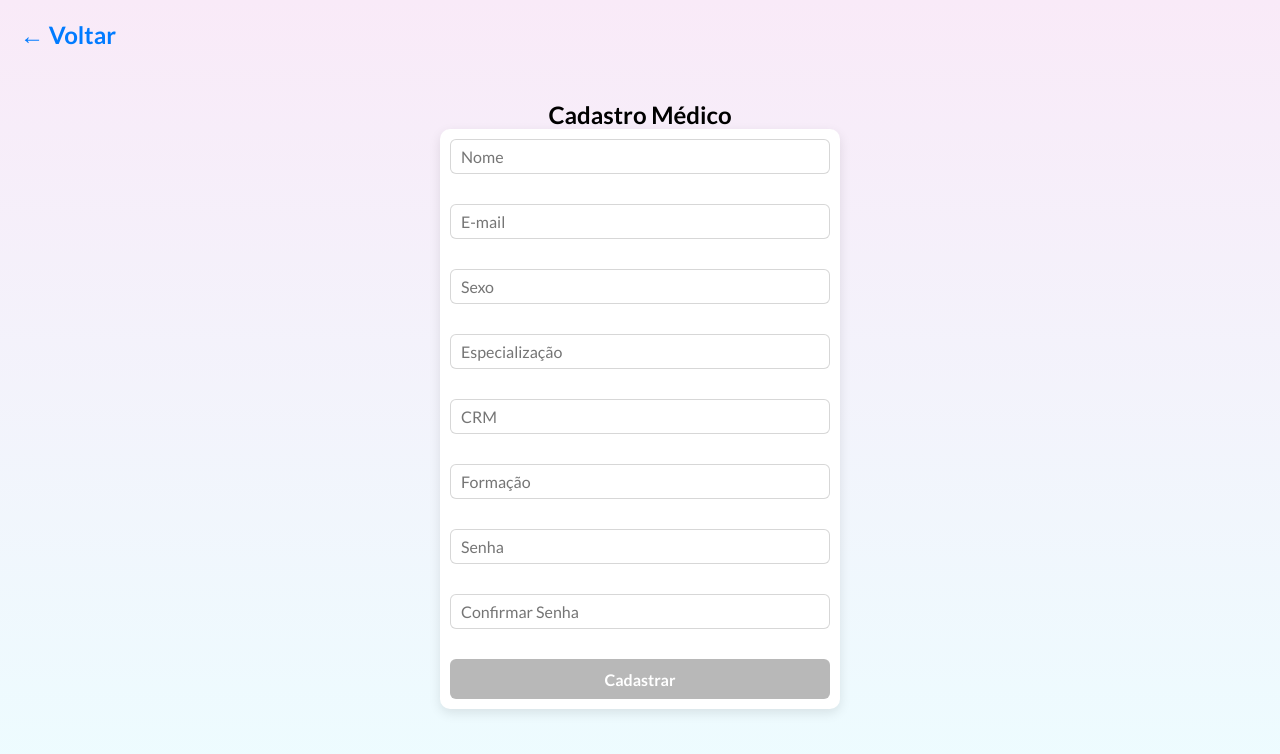
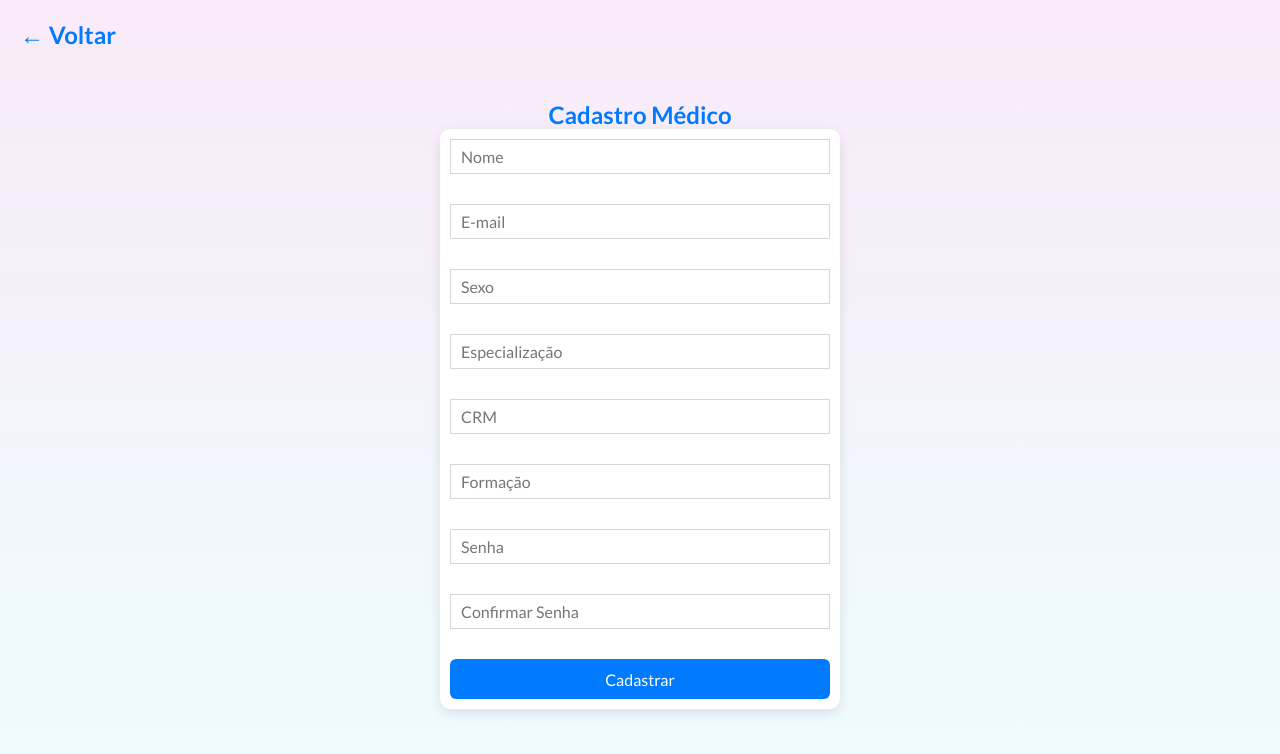
Before and after one commit to matheusarsenal/MED-ORG, a React (Vite) app in the folder FEnd/: page /cadastro-medico in a window 1280 px wide. Shown: the top 754 px of the page. Built offline with nearby package versions, Linux system fonts and the light colour scheme.

Commit message:
Mudanças no CSS

```diff
--- a/FEnd/src/Screens/PagCadMedico/index.jsx
+++ b/FEnd/src/Screens/PagCadMedico/index.jsx
@@ -104,7 +104,7 @@ export default function CadastroMedico() {
           onChange={handleChange}
         />
 
-        <button type="submit">Cadastrar</button>
+        <button type="submit" className="botao-cadastrar">Cadastrar</button>
       </form>
     </div>
   );
--- a/FEnd/src/Screens/PagCadMedico/style.css
+++ b/FEnd/src/Screens/PagCadMedico/style.css
@@ -6,7 +6,7 @@
 }
 
 h1 {
-  color: #000000;
+  color: #007bff !important;
   font-size: 24px;
   text-align: center;
 }
@@ -21,30 +21,6 @@ form {
   max-width: 90%;
   width: 400px;
   margin-bottom: 20px;
-}
-
-form input,
-form select {
-  border: 1px solid rgba(184, 184, 184, 0.562);
-  height: 35px;
-  background-color: #fff;
-  font-size: 16px;
-  padding-left: 10px;
-  outline: none;
-}
-
-form button {
-  background-color: rgb(25, 118, 210);
-  height: 40px;
-  border: none;
-  cursor: pointer;
-  color: white;
-  font-weight: bold;
-  transition: opacity 0.3s;
-}
-
-form button:hover {
-  opacity: 0.8;
 }
 
 img {
@@ -69,3 +45,19 @@ img {
 .voltar-btn:hover {
   text-decoration: underline;
 }
+
+.botao-cadastrar {
+  background-color: #007bff !important;
+  color: white !important;
+  border: none;
+  border-radius: 6px;
+  height: 40px;
+  font-size: 16px;
+  cursor: pointer;
+  padding: 0 20px;
+  transition: background-color 5.0s ease;
+}
+
+.botao-cadastrar:hover {
+  background-color: #0070d9 !important;
+}
--- a/FEnd/src/Screens/PagCadPaciente/index.jsx
+++ b/FEnd/src/Screens/PagCadPaciente/index.jsx
@@ -109,7 +109,7 @@ export default function CadastroPaciente() {
           />
         )}
 
-        <button type="submit">Cadastrar</button>
+        <button type="submit" className="botao-cadastrar">Cadastrar</button>
       </form>
     </div>
   );
--- a/FEnd/src/Screens/PagCadPaciente/style.css
+++ b/FEnd/src/Screens/PagCadPaciente/style.css
@@ -21,16 +21,6 @@ form h1 {
   color: #000;
   font-size: 24px;
   text-align: center;
-}
-
-form input,
-form select {
-  border: 1px solid rgba(184, 184, 184, 0.562);
-  height: 35px;
-  background-color: #fff;
-  font-size: 16px;
-  padding-left: 10px;
-  outline: none;
 }
 
 form button {
@@ -72,3 +62,19 @@ form button:hover {
 .voltar-btn:hover {
   text-decoration: underline;
 }
+
+.botao-cadastrar {
+  background-color: #007bff !important;
+  color: white !important;
+  border: none;
+  border-radius: 6px;
+  height: 40px;
+  font-size: 16px;
+  cursor: pointer;
+  padding: 0 20px;
+  transition: background-color 5.0s ease;
+}
+
+.botao-cadastrar:hover {
+  background-color: #0070d9 !important;
+}
--- a/FEnd/src/Screens/PagCadSecretario/index.jsx
+++ b/FEnd/src/Screens/PagCadSecretario/index.jsx
@@ -112,7 +112,7 @@ export default function CadastroSecretario() {
           required
         />
 
-        <button type="submit">Cadastrar</button>
+        <button type="submit" className="botao-cadastrar">Cadastrar</button>
       </form>
     </div>
   );
--- a/FEnd/src/Screens/PagCadSecretario/style.css
+++ b/FEnd/src/Screens/PagCadSecretario/style.css
@@ -19,21 +19,10 @@ form {
 }
 
 form h1 {
-  color: #000;
+  color: #007bff;
   font-size: 24px;
   text-align: center;
   margin-bottom: 10px;
-}
-
-form input,
-form select {
-  border: 1px solid rgba(184, 184, 184, 0.562);
-  height: 35px;
-  background-color: #fff;
-  font-size: 16px;
-  padding-left: 10px;
-  outline: none;
-  border-radius: 6px;
 }
 
 form button {
@@ -65,3 +54,19 @@ form button:hover {
 .voltar-btn:hover {
   text-decoration: underline;
 }
+
+.botao-cadastrar {
+  background-color: #007bff !important;
+  color: white !important;
+  border: none;
+  border-radius: 6px;
+  height: 40px;
+  font-size: 16px;
+  cursor: pointer;
+  padding: 0 20px;
+  transition: background-color 5.0s ease;
+}
+
+.botao-cadastrar:hover {
+  background-color: #0070d9 !important;
+}
```
